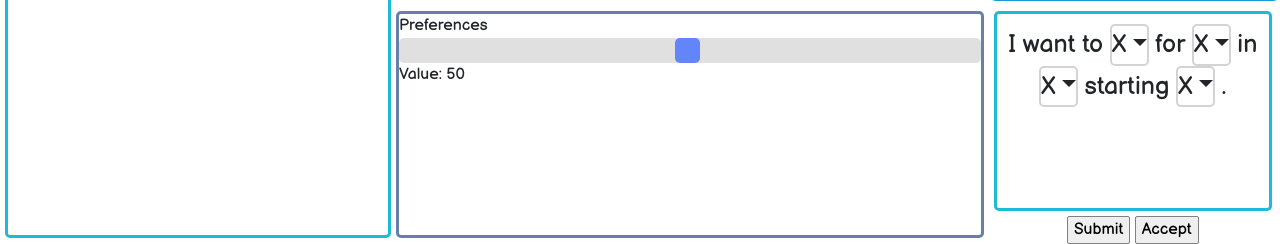
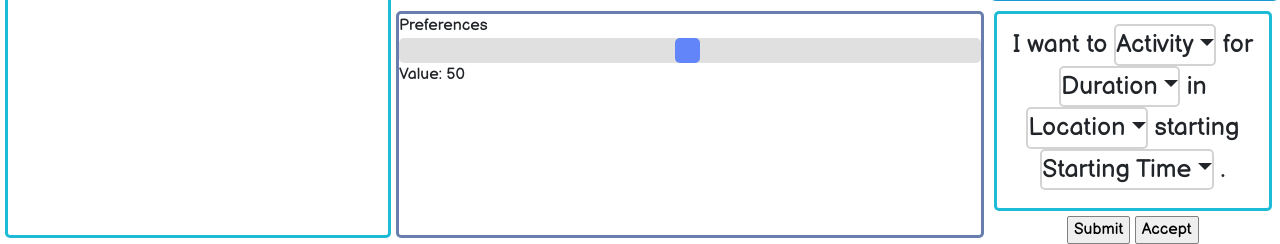
Before and after one commit to serkanhiziroglu/cs401project, a Flask app: page / in a window 1280 px wide. Shown: the part 704-948 px from the top of that part. Run offline with Flask 2, Linux system fonts and the light colour scheme; data that the repository does not hold is empty; the page is wider than the window, and the part outside it is not shown; some libraries are stand-ins or nearby versions.

Commit message:
ui change 2

```diff
--- a/templates/main.html
+++ b/templates/main.html
@@ -428,7 +428,7 @@ body {
         I want to
         <div class="dropdown selectionText">
             <div class="dropdown-toggle" id="dropdownMenuButton1" data-toggle="dropdown" aria-haspopup="true"
-                aria-expanded="false">X</div>
+                aria-expanded="false">Activity</div>
             <div class="dropdown-menu" id="dm1">
                 <li><a class="dropdown-item" href="#">EAT TRADITIONAL FOOD</a></li>
                 <li><a class="dropdown-item" href="#">GO CAMPING</a></li>
@@ -445,7 +445,7 @@ body {
         for
         <div class="dropdown selectionText">
             <div class="dropdown-toggle" id="dropdownMenuButton2" data-toggle="dropdown" aria-haspopup="true"
-                aria-expanded="false">X</div>
+                aria-expanded="false">Duration</div>
             <div class="dropdown-menu" id="dm2">
                 <li><a class="dropdown-item" href="#">3 DAYS</a></li>
                 <li><a class="dropdown-item" href="#">4 DAYS</a></li>
@@ -459,7 +459,7 @@ body {
         in
         <div class="dropdown selectionText">
             <div class="dropdown-toggle" id="dropdownMenuButton3" data-toggle="dropdown" aria-haspopup="true"
-                aria-expanded="false">X</div>
+                aria-expanded="false">Location</div>
             <div class="dropdown-menu" id="dm3">
                 <li><a class="dropdown-item" href="#" id="option1">CHINA</a></li>
                 <li><a class="dropdown-item" href="#" id="option2">FRANCE</a></li>
@@ -476,7 +476,7 @@ body {
         starting
         <div class="dropdown selectionText">
             <div class="dropdown-toggle" id="dropdownMenuButton4" data-toggle="dropdown" aria-haspopup="true"
-                aria-expanded="false">X</div>
+                aria-expanded="false">Starting Time</div>
             <div class="dropdown-menu" id="dm4">
                 <li><a class="dropdown-item" href="#">TODAY</a></li>
                 <li><a class="dropdown-item" href="#">3 DAYS</a></li>
```
